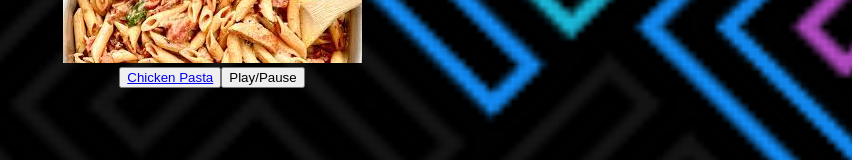
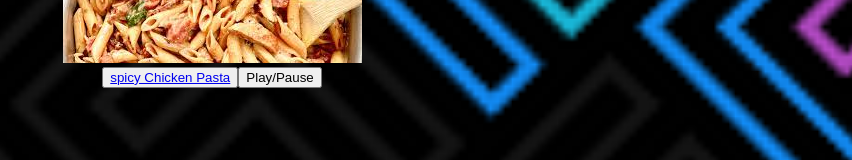
Before and after one commit to SalemAbdullah30/odin-recipes, a plain HTML site: page recipes/Chicken_Pasta.html in a window 1280 px wide. Shown: the part 185-345 px from the top of the page, without its empty margins (428-1280 px from the left). Drawn offline with Linux system fonts and the light colour scheme; files that its build step writes are made by us from their sources; files whose address does not match are found by name.

Commit message:
name change only

```diff
--- a/recipes/Chicken_Pasta.html
+++ b/recipes/Chicken_Pasta.html
@@ -11,7 +11,7 @@
 
 <div class="ch1">
     <img src="ch1.jpg"><br><button></img>
-    <a href="https://www.kitchensanctuary.com/buffalo-chicken-pasta/">Chicken Pasta</a><br>
+    <a href="https://www.kitchensanctuary.com/buffalo-chicken-pasta/">spicy Chicken Pasta</a><br>
     <div class="audio-player">
         <audio controls id="audio-player">
           <source src="../recipes/Audio/test.mp3" type="audio/mpeg">
```
